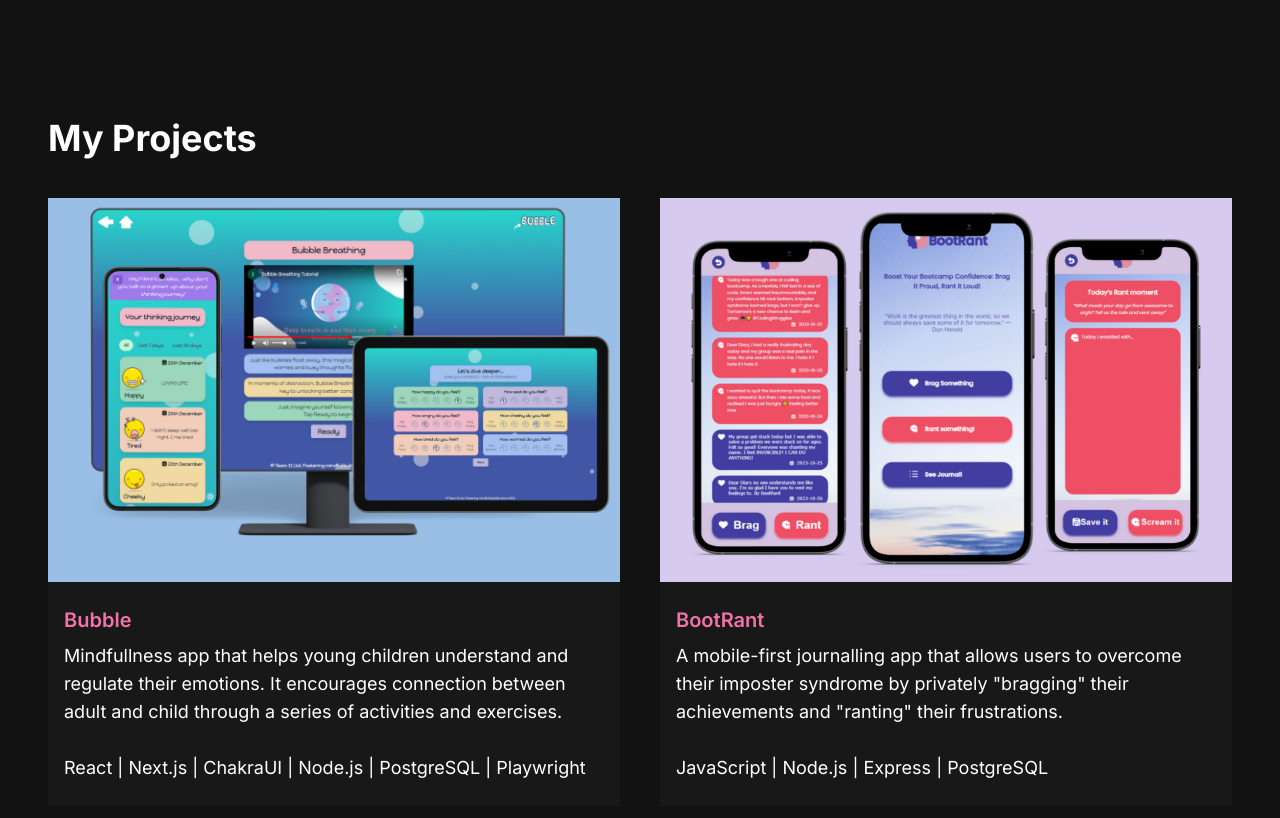
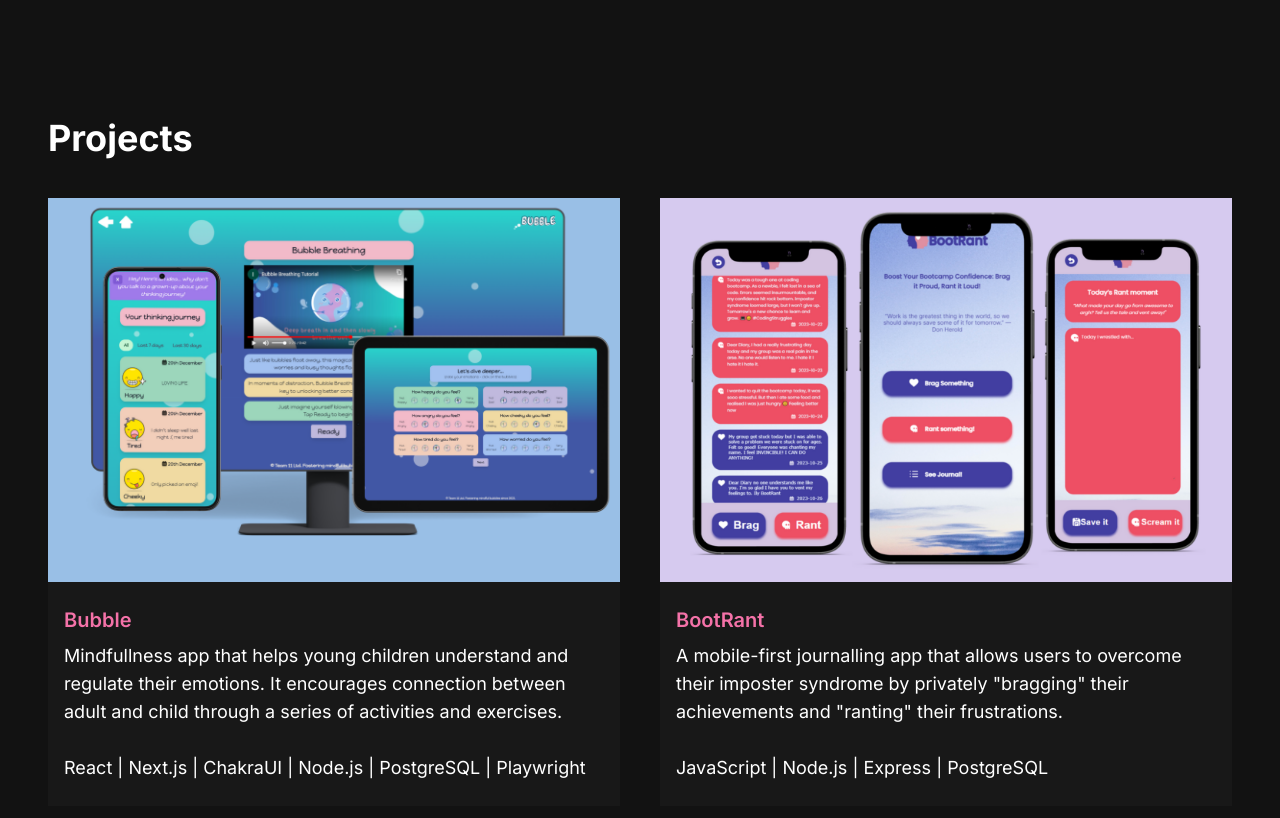
Before and after one commit to indiagrant/React-Portfolio-Site, a Next.js app: page / in a window 1280 px wide. Shown: the part 1790-2608 px from the top of the page. Built offline with nearby package versions, Linux system fonts and the light colour scheme.

Commit message:
project heading changed

```diff
--- a/src/app/components/ProjectSection.jsx
+++ b/src/app/components/ProjectSection.jsx
@@ -43,7 +43,7 @@ const projectsData = [
 const ProjectSection = () => {
   return (
     <div id="projects">
-      <h2 className="text-4xl font-bold text-white mt-4 mb-10">My Projects</h2>
+      <h2 className="text-4xl font-bold text-white mt-4 mb-10">Projects</h2>
       <div className="grid md:grid-cols-2 gap-10 md:gap-10 lg:pb-20 mb-20">
         {projectsData.map((project) => (
           <ProjectCard
```
